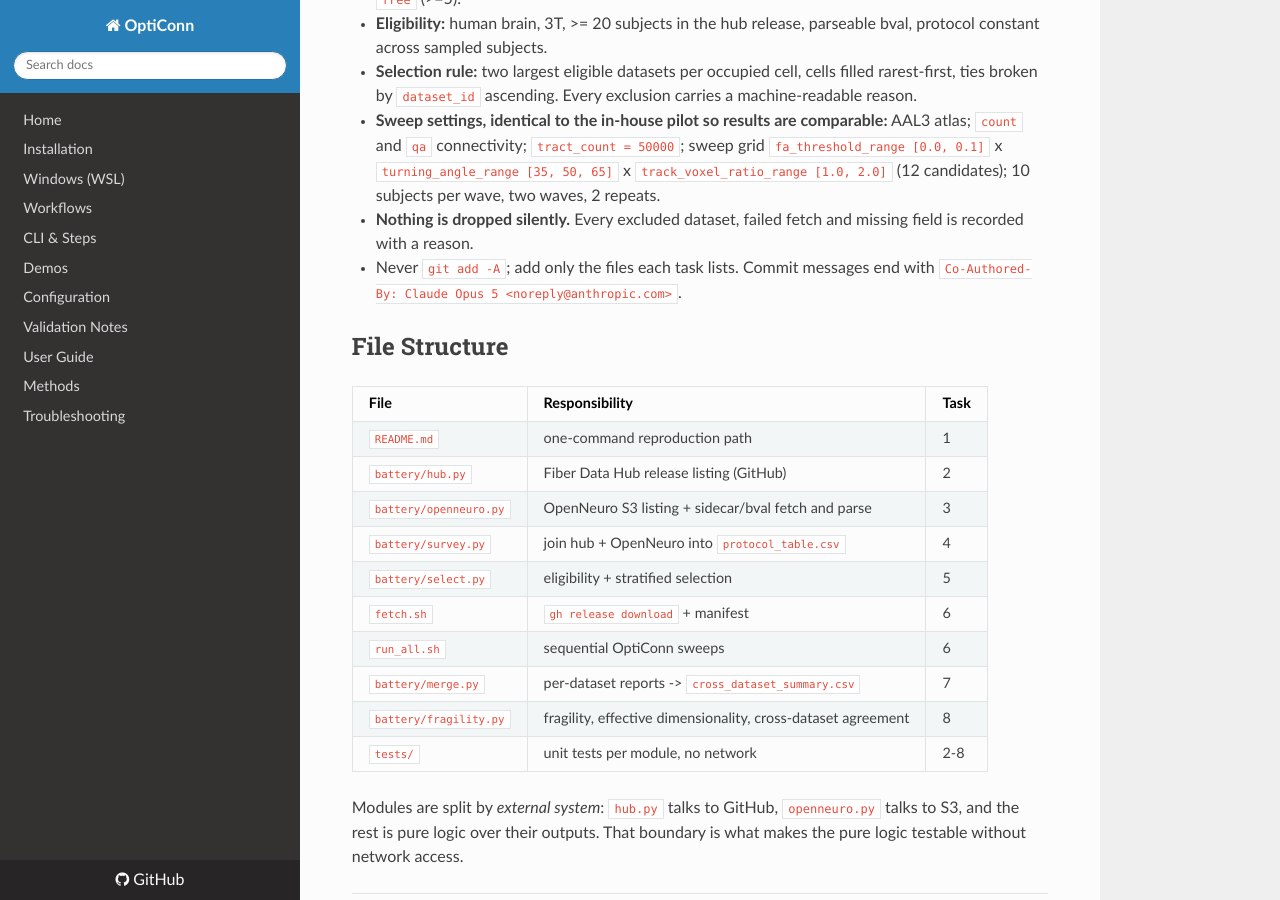
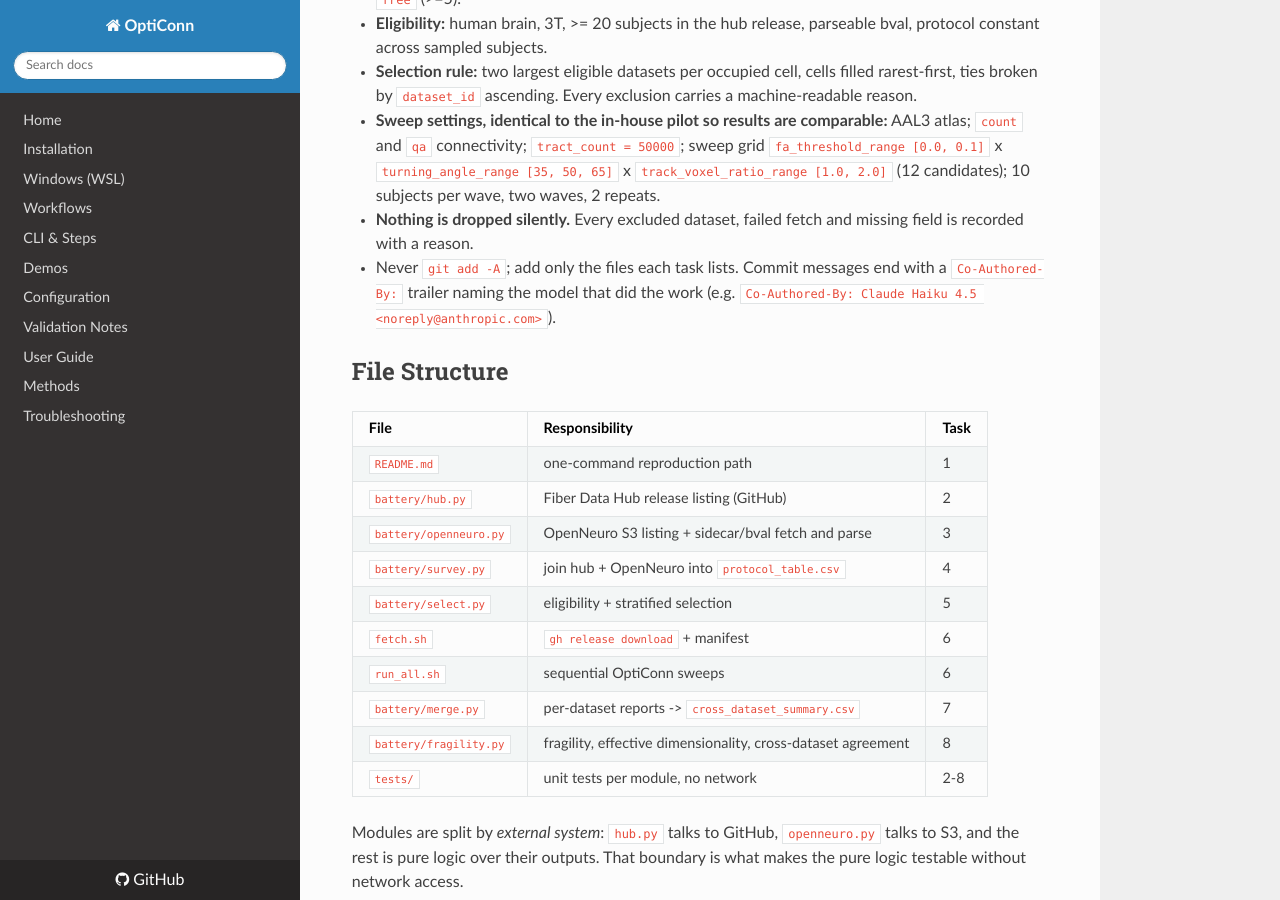
Before and after one commit to MRI-Lab-Graz/opticonn, an MkDocs documentation site: the page built from docs/superpowers/plans/2026-09-25-openneuro-battery.md, in a window 1280 px wide and 900 px high, scrolled down 1022 px. Built offline with MkDocs 1.6.1, drawn with Linux system fonts in a browser that asks for light colours; nearby versions of some CDN libraries; some of the changed text lies outside the part shown.

Commit message:
docs(plan): attribution trailer names the model that did the work
Subagents run on their own models; the plan over-specified a single trailer.

Co-Authored-By: Claude Opus 5 <noreply@anthropic.com>

````diff
--- a/docs/superpowers/plans/2026-09-25-openneuro-battery.md
+++ b/docs/superpowers/plans/2026-09-25-openneuro-battery.md
@@ -23,7 +23,7 @@
 - **Selection rule:** two largest eligible datasets per occupied cell, cells filled rarest-first, ties broken by `dataset_id` ascending. Every exclusion carries a machine-readable reason.
 - **Sweep settings, identical to the in-house pilot so results are comparable:** AAL3 atlas; `count` and `qa` connectivity; `tract_count = 50000`; sweep grid `fa_threshold_range [0.0, 0.1]` x `turning_angle_range [35, 50, 65]` x `track_voxel_ratio_range [1.0, 2.0]` (12 candidates); 10 subjects per wave, two waves, 2 repeats.
 - **Nothing is dropped silently.** Every excluded dataset, failed fetch and missing field is recorded with a reason.
-- Never `git add -A`; add only the files each task lists. Commit messages end with `Co-Authored-By: Claude Opus 5 <noreply@anthropic.com>`.
+- Never `git add -A`; add only the files each task lists. Commit messages end with a `Co-Authored-By:` trailer naming the model that did the work (e.g. `Co-Authored-By: Claude Haiku 4.5 <noreply@anthropic.com>`).
 
 ## File Structure
 
@@ -149,7 +149,7 @@ Expected: `ok`
 git add README.md pyproject.toml .gitignore battery/__init__.py tests/__init__.py configs/battery.json
 git commit -m "feat: repository skeleton and battery extraction config
 
-Co-Authored-By: Claude Opus 5 <noreply@anthropic.com>"
+Co-Authored-By: <your model> <noreply@anthropic.com>"
 ```
 
 ---
@@ -297,7 +297,7 @@ Expected: about 87 releases; roughly 787 assets; a subject count of the same ord
 git add battery/hub.py tests/test_hub.py
 git commit -m "feat: Fiber Data Hub release listing
 
-Co-Authored-By: Claude Opus 5 <noreply@anthropic.com>"
+Co-Authored-By: <your model> <noreply@anthropic.com>"
 ```
 
 ---
@@ -519,7 +519,7 @@ Expected: both keys found; the sidecar shows `manufacturer: Philips`, `echo_time
 git add battery/openneuro.py tests/test_openneuro.py
 git commit -m "feat: OpenNeuro S3 protocol metadata fetch and parsing
 
-Co-Authored-By: Claude Opus 5 <noreply@anthropic.com>"
+Co-Authored-By: <your model> <noreply@anthropic.com>"
 ```
 
 ---
@@ -746,7 +746,7 @@ Expected: about 165 rows, roughly 130 resolved. Reconnaissance (single-subject)
 git add battery/survey.py tests/test_survey.py
 git commit -m "feat: protocol survey joining hub releases with OpenNeuro metadata
 
-Co-Authored-By: Claude Opus 5 <noreply@anthropic.com>"
+Co-Authored-By: <your model> <noreply@anthropic.com>"
 ```
 
 ---
@@ -958,7 +958,7 @@ Expected: roughly 70-80 eligible and up to 13 selected, spanning Siemens/Philips
 git add battery/select.py tests/test_select.py
 git commit -m "feat: eligibility filtering and stratified dataset selection
 
-Co-Authored-By: Claude Opus 5 <noreply@anthropic.com>"
+Co-Authored-By: <your model> <noreply@anthropic.com>"
 ```
 
 ---
@@ -1082,7 +1082,7 @@ echo '{"selected":[{"dataset_id":"ds000001","hub_repo":"data-openneuro/brain","r
 git add fetch.sh run_all.sh tests/test_scripts.py
 git commit -m "feat: dataset download and sequential sweep runner
 
-Co-Authored-By: Claude Opus 5 <noreply@anthropic.com>"
+Co-Authored-By: <your model> <noreply@anthropic.com>"
 ```
 
 ---
@@ -1300,7 +1300,7 @@ Expected: all pass (about 28 tests).
 git add battery/merge.py tests/test_merge.py pyproject.toml
 git commit -m "feat: cross-dataset merge of per-dataset sweep reports
 
-Co-Authored-By: Claude Opus 5 <noreply@anthropic.com>"
+Co-Authored-By: <your model> <noreply@anthropic.com>"
 ```
 
 ---
@@ -1549,7 +1549,7 @@ Expected: all pass (about 33 tests).
 git add battery/fragility.py tests/test_fragility.py battery/merge.py
 git commit -m "feat: fragility, effective dimensionality and cross-dataset agreement
 
-Co-Authored-By: Claude Opus 5 <noreply@anthropic.com>"
+Co-Authored-By: <your model> <noreply@anthropic.com>"
 ```
 
 ---
````
